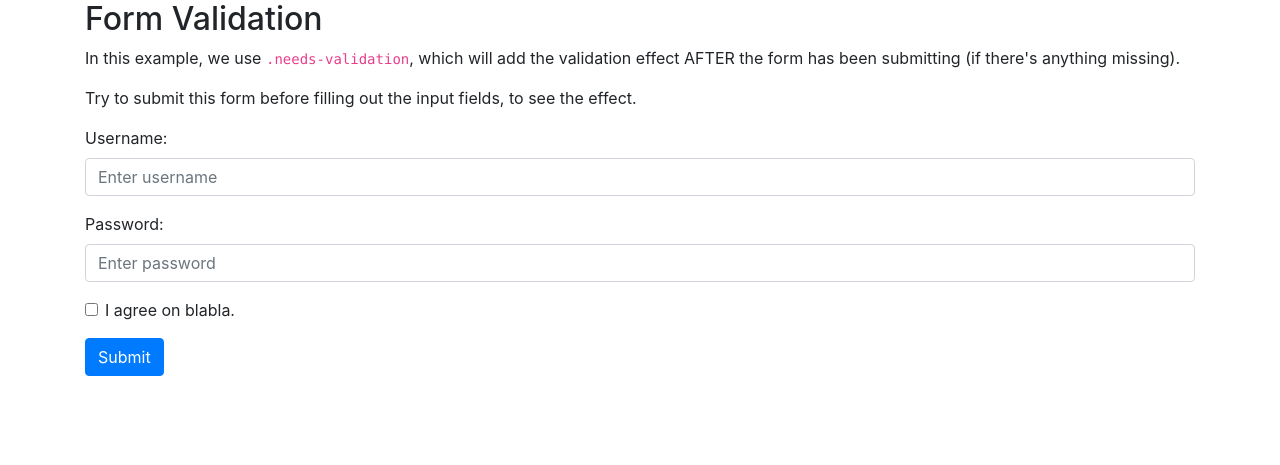
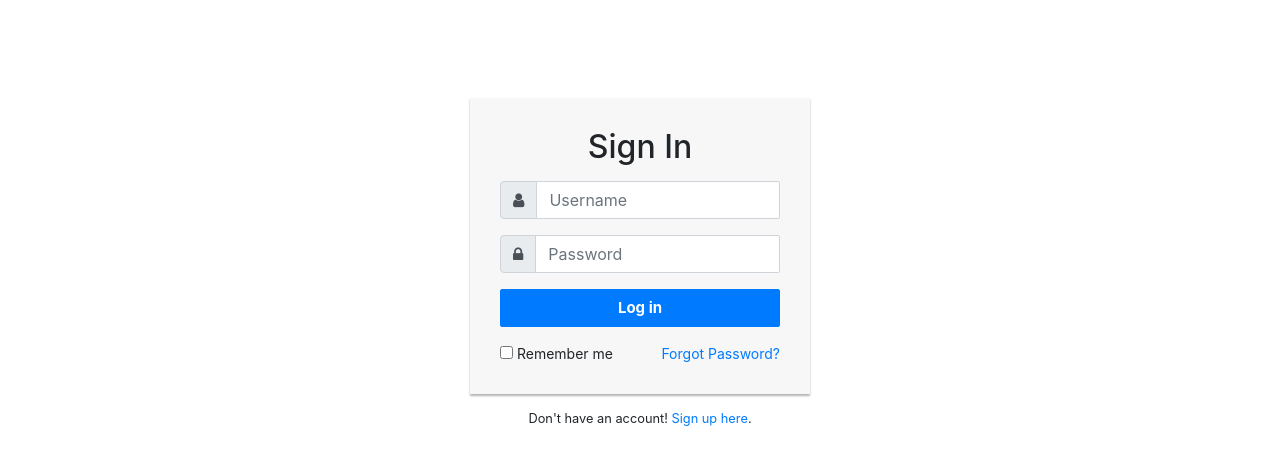
Before and after one commit to karups-thangaraj/family, a PHP site: page /login.php in a window 1280 px wide. Shown: the top 465 px of the page. Run offline with PHP 8.4, Linux system fonts and the light colour scheme.

Commit message:
login and commit added

```diff
--- a/index.php
+++ b/index.php
@@ -1,4 +1,5 @@
 <?php
+    session_start();
     header("Location: ./index2.php");
     exit();
 ?>
--- a/login.php
+++ b/login.php
@@ -1,67 +1,105 @@
+<?php
+
+    if (isset($_SESSION["uid"])) {
+            $msg = 'Alredy logged in';
+            exit();
+        }
+
+?>
+
 <!DOCTYPE html>
 <html lang="en">
 
 <head>
-    <title>Bootstrap Example</title>
+    <title>Login Screen</title>
     <meta charset="utf-8">
     <meta name="viewport" content="width=device-width, initial-scale=1">
     <link rel="stylesheet" href="https://maxcdn.bootstrapcdn.com/bootstrap/4.5.0/css/bootstrap.min.css">
+    <link href="https://maxcdn.bootstrapcdn.com/font-awesome/4.7.0/css/font-awesome.min.css" rel="stylesheet">
     <script src="https://ajax.googleapis.com/ajax/libs/jquery/3.5.1/jquery.min.js"></script>
     <script src="https://cdnjs.cloudflare.com/ajax/libs/popper.js/1.16.0/umd/popper.min.js"></script>
     <script src="https://maxcdn.bootstrapcdn.com/bootstrap/4.5.0/js/bootstrap.min.js"></script>
+    <style>
+    .login-form {
+        width: 340px;
+        margin: 50px auto;
+    }
+
+    .login-form form {
+        margin-bottom: 15px;
+        background: #f7f7f7;
+        box-shadow: 0px 2px 2px rgba(0, 0, 0, 0.3);
+        padding: 30px;
+    }
+
+    .login-form h2 {
+        margin: 0 0 15px;
+    }
+
+    .form-control,
+    .btn {
+        min-height: 38px;
+        border-radius: 2px;
+    }
+
+    .input-group-addon .fa {
+        font-size: 18px;
+    }
+
+    .btn {
+        font-size: 15px;
+        font-weight: bold;
+    }
+
+    .bottom-action {
+        font-size: 14px;
+    }
+    </style>
 </head>
 
 <body>
 
-    <div class="container">
-        <h2>Form Validation</h2>
-        <p>In this example, we use <code>.needs-validation</code>, which will add the validation effect AFTER the form
-            has been submitting (if there's anything missing).</p>
-        <p>Try to submit this form before filling out the input fields, to see the effect.</p>
-        <form action="/action_page.php" class="needs-validation" novalidate>
+    <BR><BR>
+    <div class="container-sm" style="Width:40%">
+
+        <div class="login-form">
+            <form action="./index2.php" method="post">
+                <h2 class="text-center">Sign In</h2>
                 <div class="form-group">
-                <label for="uname">Username:</label>
-                <input type="text" class="form-control" id="uname" placeholder="Enter username" name="uname" required>
-                <div class="valid-feedback">Valid.</div>
-                <div class="invalid-feedback">Please fill out this field.</div>
+                    <div class="input-group">
+                        <div class="input-group-prepend">
+                            <span class="input-group-text">
+                                <span class="fa fa-user"></span>
+                            </span>
+                        </div>
+                        <input type="text" name="uid" id="uid" class="form-control" placeholder="Username"
+                            required="required">
+                    </div>
                 </div>
                 <div class="form-group">
-                <label for="pwd">Password:</label>
-                <input type="password" class="form-control" id="pwd" placeholder="Enter password" name="pswd" required>
-                <div class="valid-feedback">Valid.</div>
-                <div class="invalid-feedback">Please fill out this field.</div>
+                    <div class="input-group">
+                        <div class="input-group-prepend">
+                            <span class="input-group-text">
+                                <i class="fa fa-lock"></i>
+                            </span>
                         </div>
-            <div class="form-group form-check">
-                <label class="form-check-label">
-                    <input class="form-check-input" type="checkbox" name="remember" required> I agree on blabla.
-                    <div class="valid-feedback">Valid.</div>
-                    <div class="invalid-feedback">Check this checkbox to continue.</div>
-                </label>
+                        <input type="password" name="pwd" id="pwd" class="form-control" placeholder="Password"
+                            required="required">
                     </div>
-            <button type="submit" class="btn btn-primary">Submit</button>
+                </div>
+                <div class="form-group">
+                    <button type="submit" name="login"  class="btn btn-primary btn-block">Log in</button>
+                </div>
+                <div class="bottom-action clearfix">
+                    <label class="float-left form-check-label"><input type="checkbox"> Remember me</label>
+                    <a href="#" class="float-right">Forgot Password?</a>
+                </div>
             </form>
+            <p class="text-center small">Don't have an account! <a href="#">Sign up here</a>.</p>
         </div>
 
-    <script>
-    // Disable form submissions if there are invalid fields
-    (function() {
-        'use strict';
-        window.addEventListener('load', function() {
-            // Get the forms we want to add validation styles to
-            var forms = document.getElementsByClassName('needs-validation');
-            // Loop over them and prevent submission
-            var validation = Array.prototype.filter.call(forms, function(form) {
-                form.addEventListener('submit', function(event) {
-                    if (form.checkValidity() === false) {
-                        event.preventDefault();
-                        event.stopPropagation();
-                    }
-                    form.classList.add('was-validated');
-                }, false);
-            });
-        }, false);
-    })();
-    </script>
+    </div>
+
 
 </body>
 
```
Also changed, not shown: index2.php (+70 -11 lines), logout.php (added, +12 -0 lines), test.php (added, +63 -0 lines), database/images/RatcTamiratchaasi.jpg (added). Lines whose indentation alone changed are shown as unchanged.
